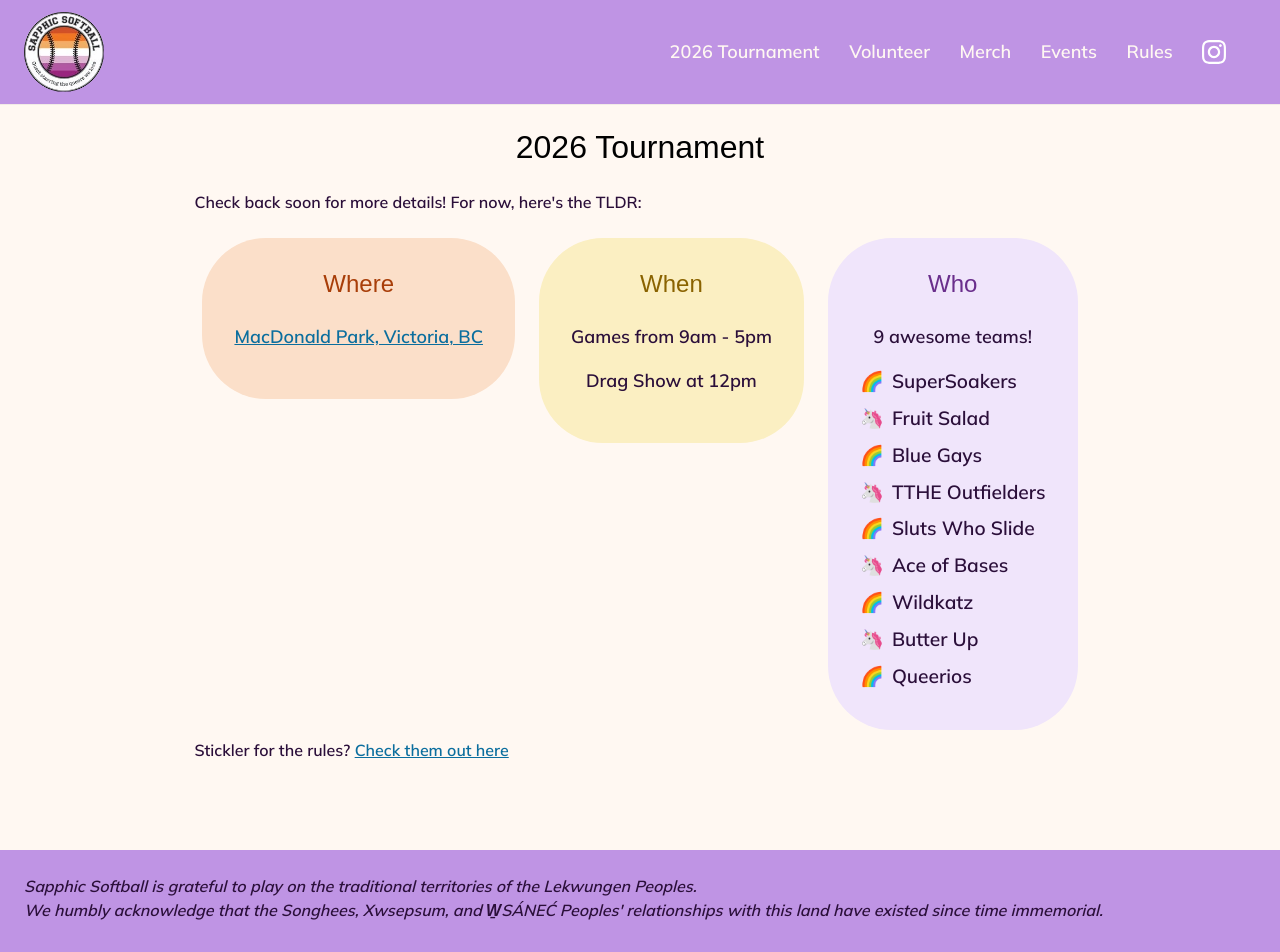
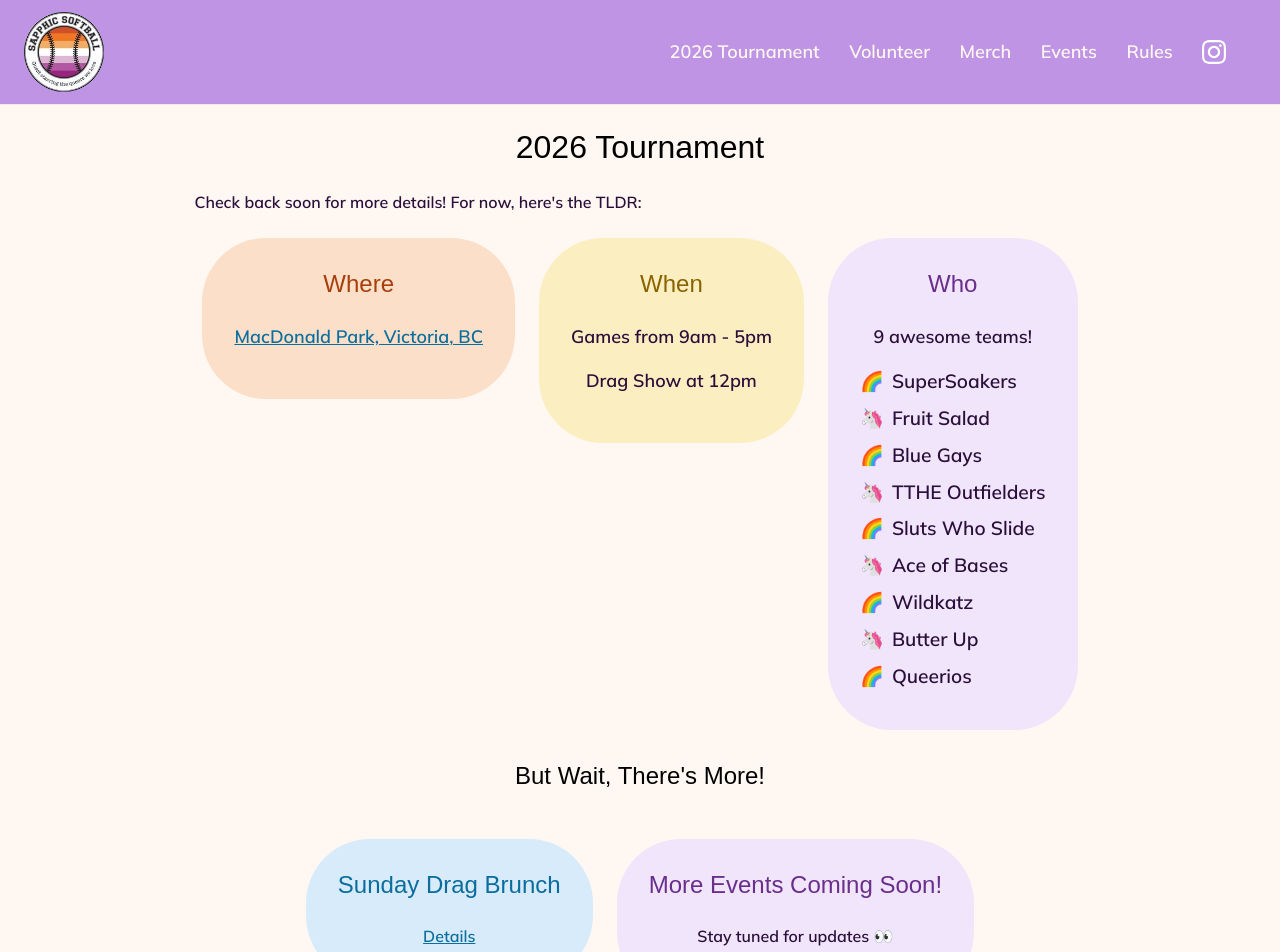
Before and after one commit to CReynoldson/sapphic.softball, a Next.js app: page /tournament in a window 1280 px wide. Shown: the top 952 px of the page. Built offline with nearby package versions, Linux system fonts and the light colour scheme; a web font is replaced by a local one.

Commit message:
more events

```diff
--- a/src/app/tournament/page.js
+++ b/src/app/tournament/page.js
@@ -1,18 +1,25 @@
 import Card from "../components/Card";
 import FullWidthSection from "../components/FullWidthSection";
-import { RULES_LINK } from "../components/nav/links";
+import Link from "next/link";
 import { PARK_LINK } from "../page";
 
-
 const Tournament = () => (
+    <>
         <FullWidthSection classNames="justify-center">
             <div className="p-6">
                 <h1 className="text-center">2026 Tournament</h1>
-            <p>Check back soon for more details! For now, here's the TLDR: </p>
+                <p>
+                    Check back soon for more details! For now, here's the
+                    TLDR:{" "}
+                </p>
                 <div className="p-2 flex flex-col gap-6 md:flex-row">
                     <Card cardClass="text-center card--coral">
                         <h2>Where</h2>
-                    <p className="text-lg"><a target="blank" href={PARK_LINK}>MacDonald Park, Victoria, BC</a></p>
+                        <p className="text-lg">
+                            <a target="blank" href={PARK_LINK}>
+                                MacDonald Park, Victoria, BC
+                            </a>
+                        </p>
                     </Card>
                     <Card cardClass="text-center card--gold">
                         <h2>When</h2>
@@ -35,9 +42,21 @@ const Tournament = () => (
                         </ul>
                     </Card>
                 </div>
-            <p>Stickler for the rules? <a target="blank" href={RULES_LINK}>Check them out here</a></p>
-
             </div>
         </FullWidthSection>
+        <div>
+        <h2 className="text-center">But Wait, There's More!</h2>
+        <FullWidthSection classNames="gap-6 justify-center  p-6">
+            <Card cardClass="card--blue p-6 text-center">
+                <h2>Sunday Drag Brunch</h2>
+                <Link href="/events">Details</Link>
+            </Card>
+            <Card cardClass="card--purp p-6 text-center">
+                <h2>More Events Coming Soon!</h2>
+                <p>Stay tuned for updates 👀</p>
+            </Card>
+        </FullWidthSection>
+        </div>
+    </>
 );
 export default Tournament;
```
Lines whose indentation alone changed are shown as unchanged.
